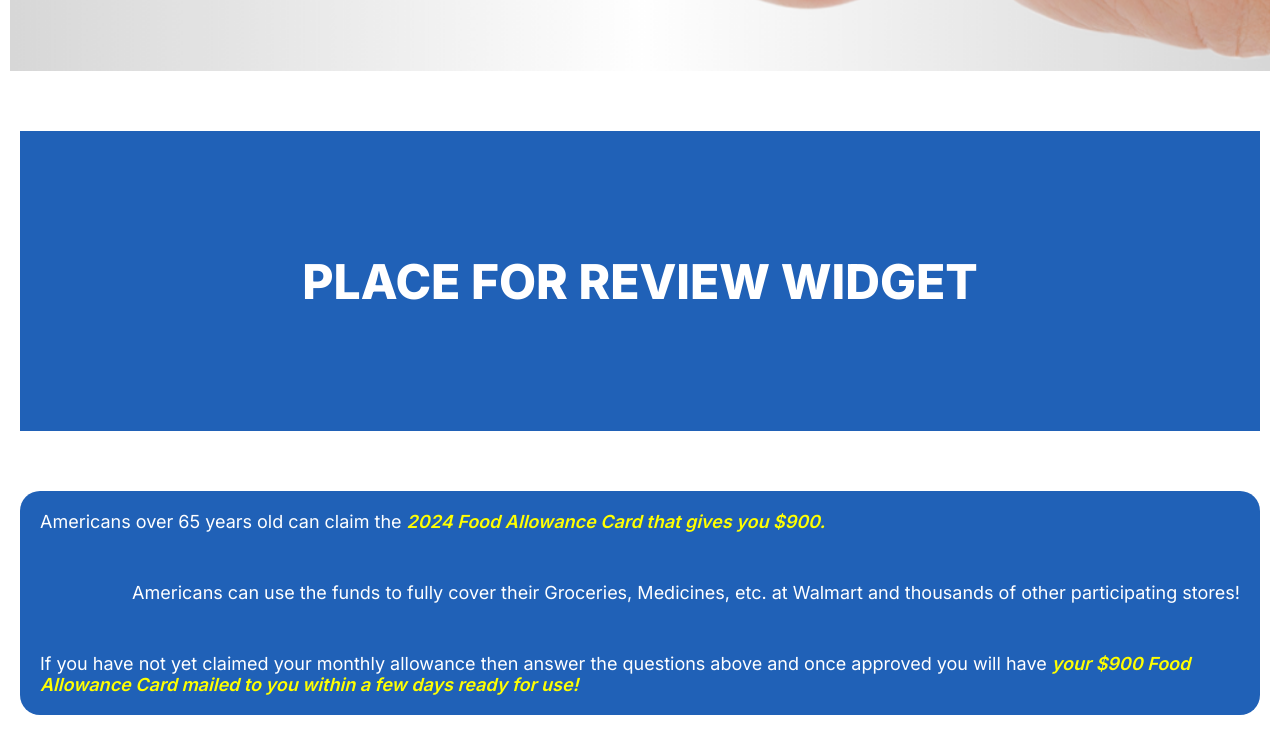
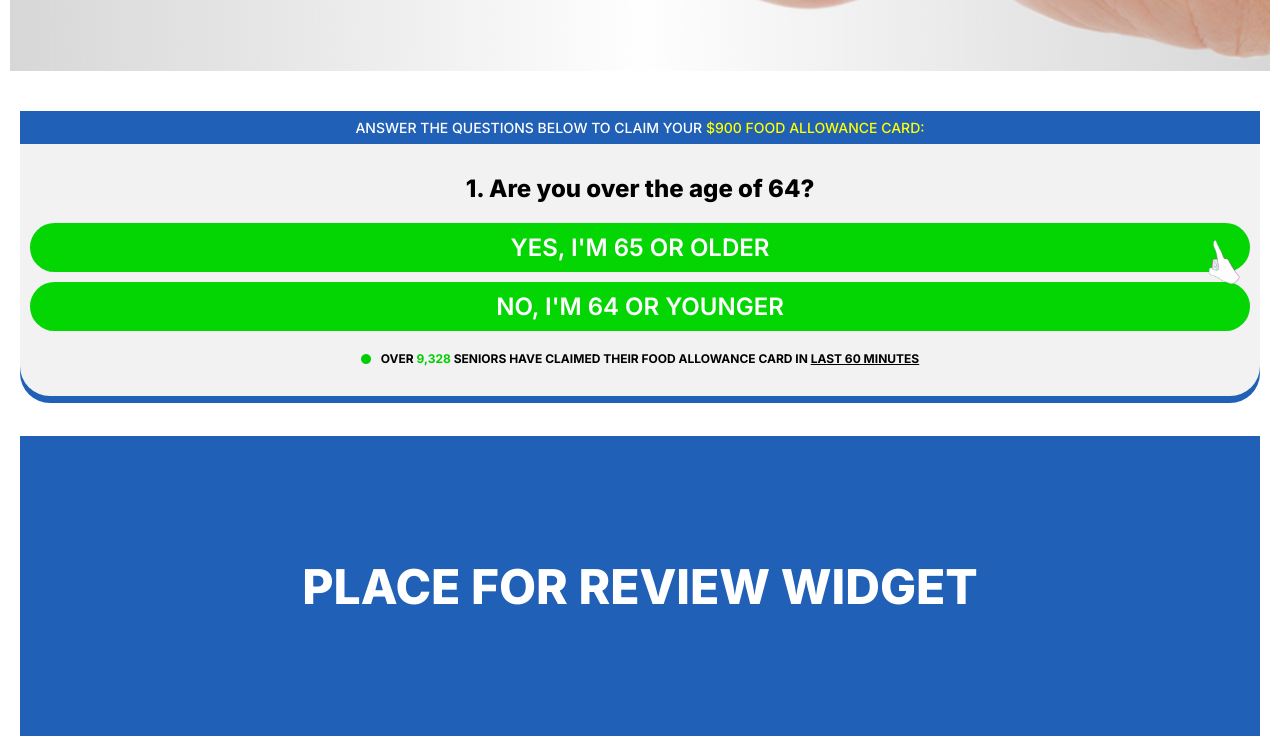
Before and after one commit to ragOP/lead-gene, a React (Create React App) app: page / in a window 1280 px wide. Shown: the part 981-1724 px from the top of the page. Built offline with nearby package versions, Linux system fonts and the light colour scheme; a web font is replaced by a local one.

Commit message:
quiz added

```diff
--- a/src/components/Home.jsx
+++ b/src/components/Home.jsx
@@ -5,6 +5,7 @@ import call from "../assests/call.png";
 import main from "../assests/main.PNG";
 import badge from "../assests/badge.GIF";
 import dot from "../assests/dot.GIF";
+import hand from "../assests/hand.GIF";
 
 const Home = () => {
   return (
@@ -24,6 +25,31 @@ const Home = () => {
           Before 9 P.M. Tonight!
         </p>
         <img src={main} alt="" className="main-img" />
+      </div>
+      <div className="quiz">
+        <div className="quiz-main">
+          <div className="quiz-top">
+            <p>
+              ANSWER THE QUESTIONS BELOW TO CLAIM YOUR{" "}
+              <span>$900 FOOD ALLOWANCE CARD:</span>
+            </p>
+          </div>
+          <div className="quiz-loader"></div>
+          <div className="quiz-ques">1. Are you over the age of 64?</div>
+          <div className="quiz-yes">
+            YES, I'M 65 OR OLDER
+            <img className="hand" src={hand} alt="" />
+          </div>
+          <div className="quiz-no">NO, I'M 64 OR YOUNGER</div>
+          <div className="footer">
+            <img src={dot} alt="" className="gif" />
+            <p className="txt">
+              OVER <span className="green">9,328</span> SENIORS HAVE CLAIMED
+              THEIR FOOD ALLOWANCE CARD IN{" "}
+              <span className="underline">LAST 60 MINUTES</span>
+            </p>
+          </div>
+        </div>
       </div>
       <div className="place-main">
         <div className="place">
@@ -55,7 +81,7 @@ const Home = () => {
       <div className="btn-main">
         <p>CLAIM YOURS NOW</p>
       </div>
-      <div className="footer">
+      <div className="footer" style={{ padding: "0px 50px" }}>
         <img src={dot} alt="" className="gif" />
         <p className="txt">
           OVER <span className="green">9,328</span> SENIORS HAVE CLAIMED THEIR
--- a/src/components/style.css
+++ b/src/components/style.css
@@ -86,6 +86,7 @@
     width: 100%;
     border-radius: 20px;
     padding: 20px;
+    box-shadow: 0 -5px 0 yellow;
   }
   .top{
     font-size: 18px;
@@ -128,7 +129,7 @@
     align-items: center;
     justify-content: center;
     width: 100%;
-    padding: 0px 50px;
+    padding: 0px 30px;
     gap: 10px;
     font-size: 12px;
     margin-top: 20px;
@@ -146,3 +147,52 @@
   .underline{
     text-decoration: underline;
   }
+  .quiz{
+    display: flex;
+    align-items: center;
+    justify-content: center;
+    width: 100%;
+  }
+  .quiz-main{
+    width: 100%;
+    margin: 10px 20px;
+    text-align: center;
+    background-color: #F2F2F2;
+    border-bottom-left-radius: 30px;
+    border-bottom-right-radius: 30px;
+    box-shadow: 0 7px 0px 0px #2061b7;
+  }
+  .quiz-top{
+    background: #2061b7;
+    color: #fff;
+    padding: 8px 15px;
+  }
+  .quiz-top > p {
+    font-size: 14px;
+    font-weight: 500;
+
+  }
+  .quiz-top > p > span {
+    color: yellow;
+  }
+  .quiz-ques{
+    font-size: 24px;
+    font-weight: 800;
+    margin-top: 20px;
+    padding: 10px;
+  }
+  .quiz-yes, .quiz-no{
+    background-color: rgb(4, 214, 4);
+    font-size: 24px;
+    color: #fff;
+    margin-top: 20px;
+    padding: 10px 20px;
+    border-radius: 30px;
+    margin: 10px;
+    font-weight: 600;
+  }
+  .hand{
+    width: 60px;
+    position: absolute;
+    right: 40px;
+  }
```
